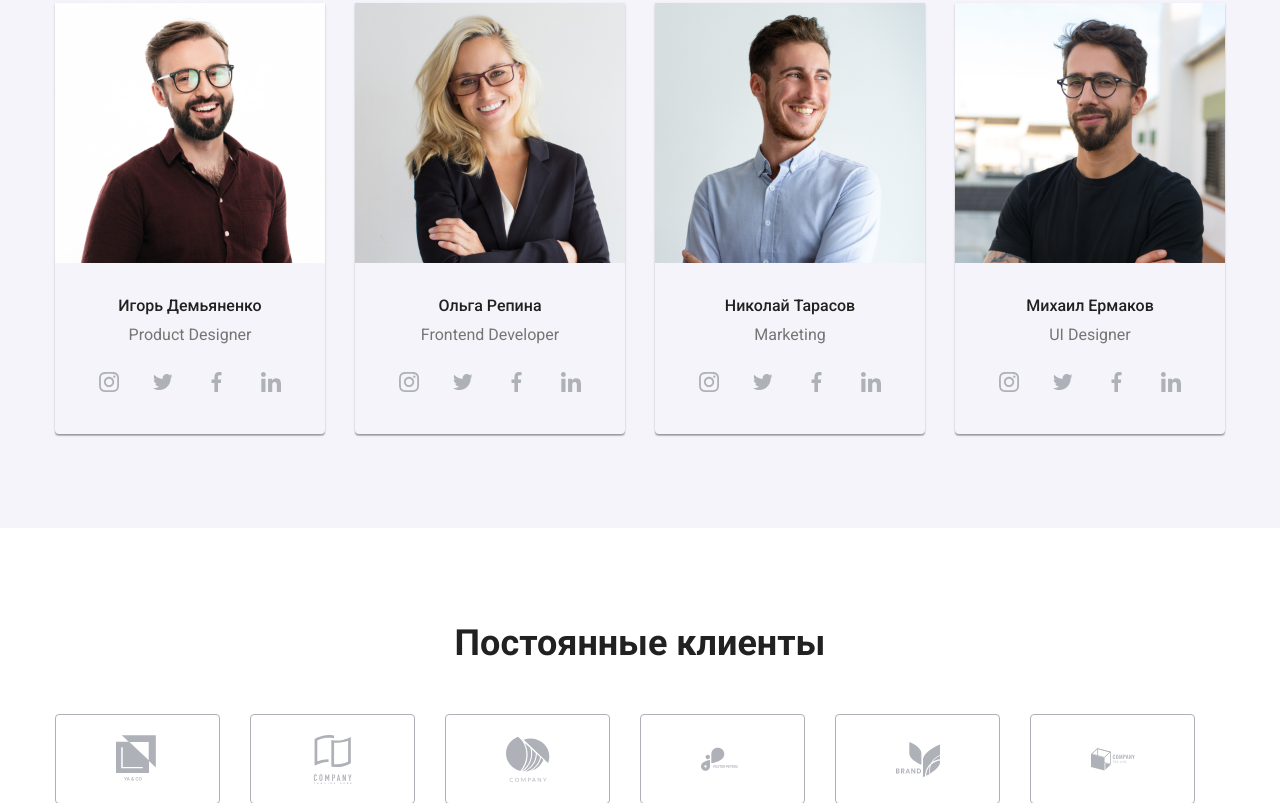
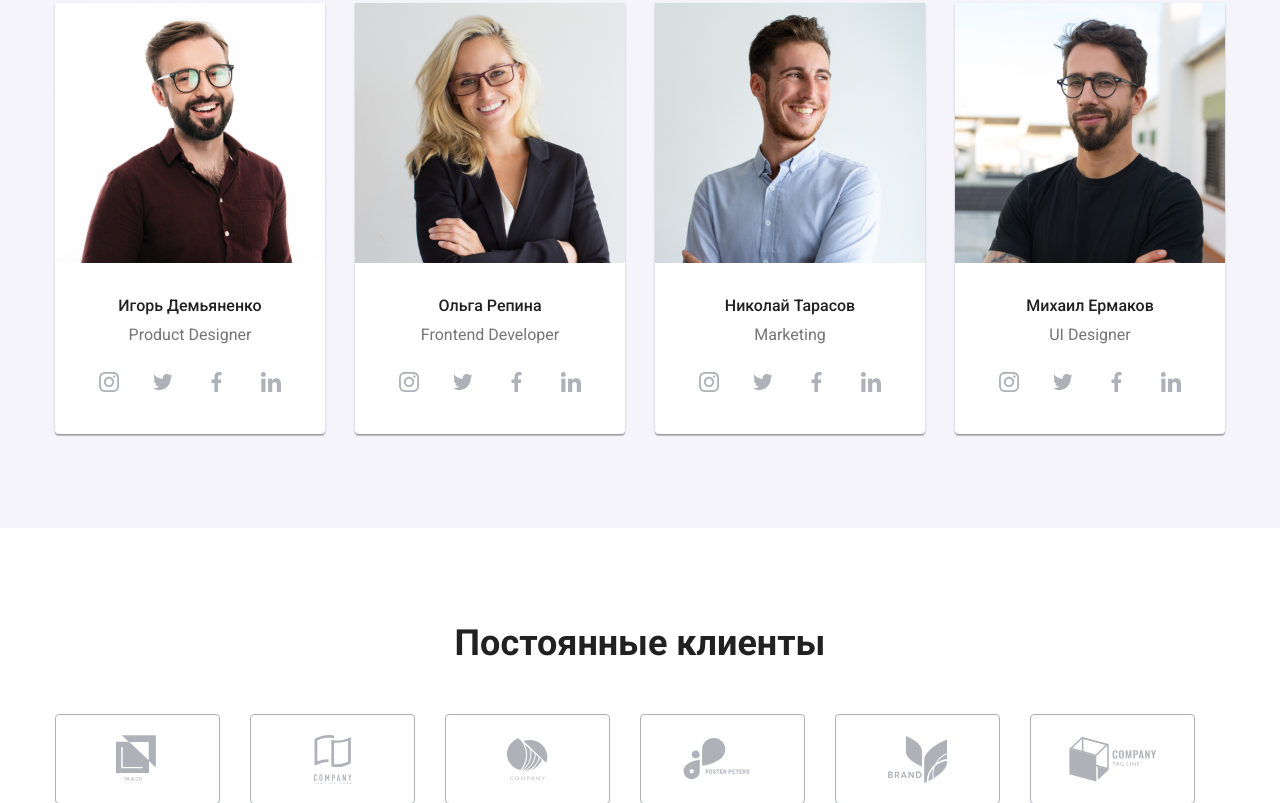
Before and after one commit to VyacheslavRus/goit-markup-hw-04, a plain HTML site: page index.html in a window 1280 px wide. Shown: the part 1804-2607 px from the top of the page. Drawn offline with nearby package versions, Linux system fonts and the light colour scheme.

Commit message:
Добавляет исправления Андрея

```diff
--- a/css/styles.css
+++ b/css/styles.css
@@ -314,6 +314,7 @@ textarea {
 }
 
 .list-item {
+  background-color: #ffffff;
   box-shadow: 0px 1px 3px rgba(0, 0, 0, 0.12), 0px 1px 1px rgba(0, 0, 0, 0.14),
     0px 2px 1px rgba(0, 0, 0, 0.2);
   border-radius: 0px 0px 4px 4px;
@@ -444,6 +445,26 @@ textarea {
   width: 170px;
   height: 90px;
   margin-right: 30px;
+}
+
+.clients-list .company-fruits-svg {
+  width: 41px;
+  height: 43px;
+}
+
+.clients-list .foster-peters-svg {
+  width: 80px;
+  height: 42px;
+}
+
+.clients-list .icon-brand-svg {
+  width: 59px;
+  height: 47px;
+}
+
+.clients-list .icon-build-svg {
+  width: 88px;
+  height: 45px;
 }
 
 .clients-list svg {
@@ -673,6 +694,7 @@ footer {
 }
 
 .projects-list a:focus {
+  display: inline-block;
   box-shadow: 0px 1px 1px rgba(0, 0, 0, 0.12), 0px 4px 4px rgba(0, 0, 0, 0.06),
     1px 4px 6px rgba(0, 0, 0, 0.16);
 }
@@ -684,6 +706,7 @@ footer {
 }
 
 .projects-item {
+  width: 370px;
   margin-left: 30px;
   margin-top: 30px;
   background: #ffffff;
--- a/index.html
+++ b/index.html
@@ -283,27 +283,27 @@
   </li>
   <li>
     <a href="#" class="company-fruits">
-      <svg>
+      <svg class="company-fruits-svg">
         <use href="./images/sprite.svg#icon-company-fruits"></use>
       </svg>
     </a>
   </li>
   <li>
     <a href="#" class="foster-peters">
-      <svg>
+      <svg class="foster-peters-svg">
         <use href="./images/sprite.svg#icon-foster-peters"></use>
       </svg>
     </a>
   </li>
   <li><a href="#" class="icon-brand">
-    <svg>
+    <svg class="icon-brand-svg">
       <use href="./images/sprite.svg#icon-brand"></use>
     </svg>
   </a>
 </li>
   <li>
     <a href="#" class="icon-build">
-      <svg>
+      <svg class="icon-build-svg">
         <use href="./images/sprite.svg#icon-build"></use>
       </svg>
     </a>
```
Also changed, not shown: portfolio.html (+11 -2 lines).
